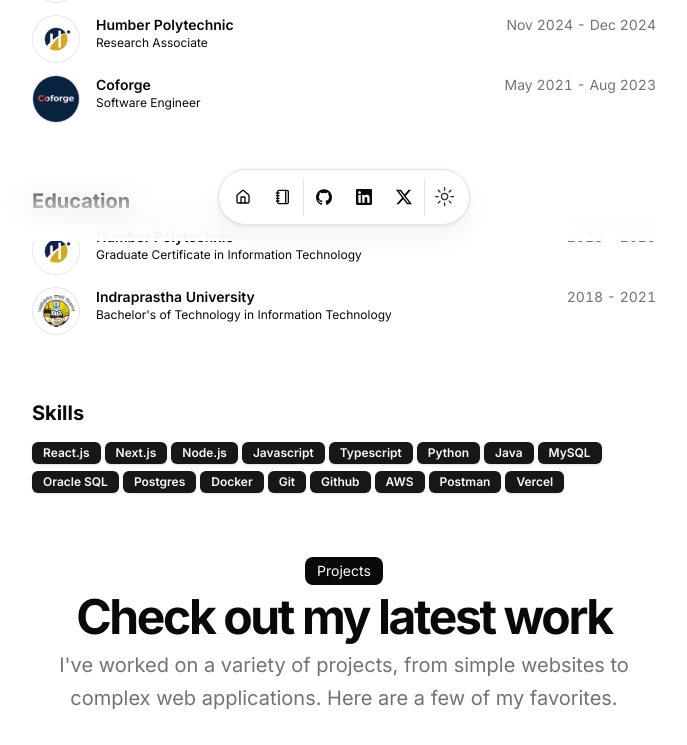
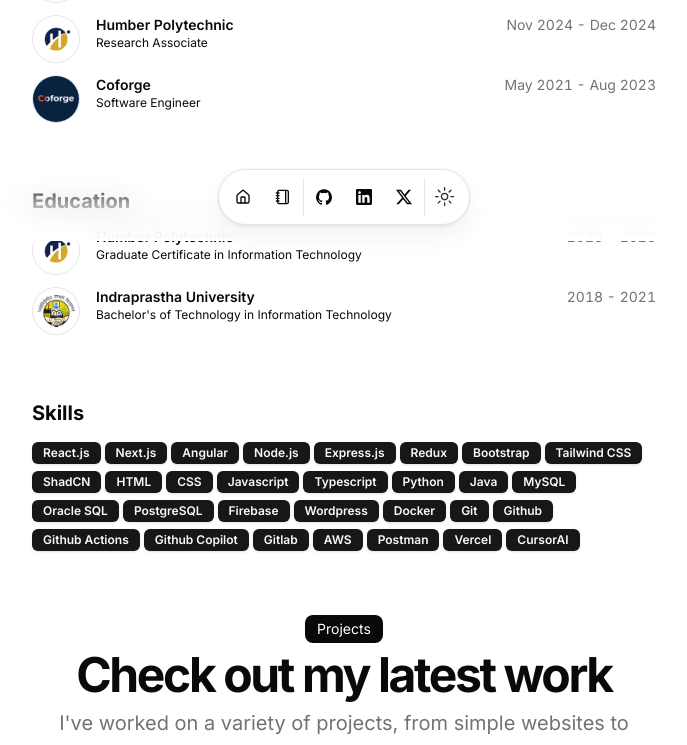
Before and after one commit to rajatsachdeva31/rajatsachdeva31.github.io, a Next.js app: page / in a window 1280 px wide. Shown: the part 559-1304 px from the top of the page, without its empty margins (296-983 px from the left). Built offline with nearby package versions, Linux system fonts and the light colour scheme.

Commit message:
skills and experience update

```diff
--- a/src/data/resume.tsx
+++ b/src/data/resume.tsx
@@ -43,25 +43,39 @@
   description:
     "Full Stack Software Engineer | AWS & Azure Certified | React.js | Next.js | Node.js | Python | Frontend Specialist",
   summary:
-    "A Full Stack Software Engineer based in Canada with 2+ years of experience crafting clean, responsive, and user-friendly web applications. 🚀 I specialize in frontend magic with frameworks like React, Next, Angular and love building seamless, scalable solutions using JavaScript, Typescript, Node, AWS, and SQL. 💻 Let's connect and create something awesome! ✨",
+    "A Full Stack Software Engineer based in Canada with 3+ years of experience crafting clean, responsive, and user-friendly web applications. 🚀 I specialize in frontend magic with frameworks like React, Next, Angular and love building seamless, scalable solutions using JavaScript, Typescript, Node, AWS, and SQL. 💻 Let's connect and create something awesome! ✨",
   avatarUrl: "/me.png",
   skills: [
     "React.js",
     "Next.js",
+    "Angular",
     "Node.js",
+    "Express.js",
+    "Redux",
+    "Bootstrap",
+    "Tailwind CSS",
+    "ShadCN",
+    "HTML",
+    "CSS",
     "Javascript",
     "Typescript",
     "Python",
     "Java",
     "MySQL",
     "Oracle SQL",
-    "Postgres",
+    "PostgreSQL",
+    "Firebase",
+    "Wordpress",
     "Docker",
     "Git",
     "Github",
+    "Github Actions",
+    "Github Copilot",
+    "Gitlab",
     "AWS",
     "Postman",
     "Vercel",
+    "CursorAI",
   ],
   navbar: [
     { href: "/", icon: HomeIcon, label: "Home" },
```
